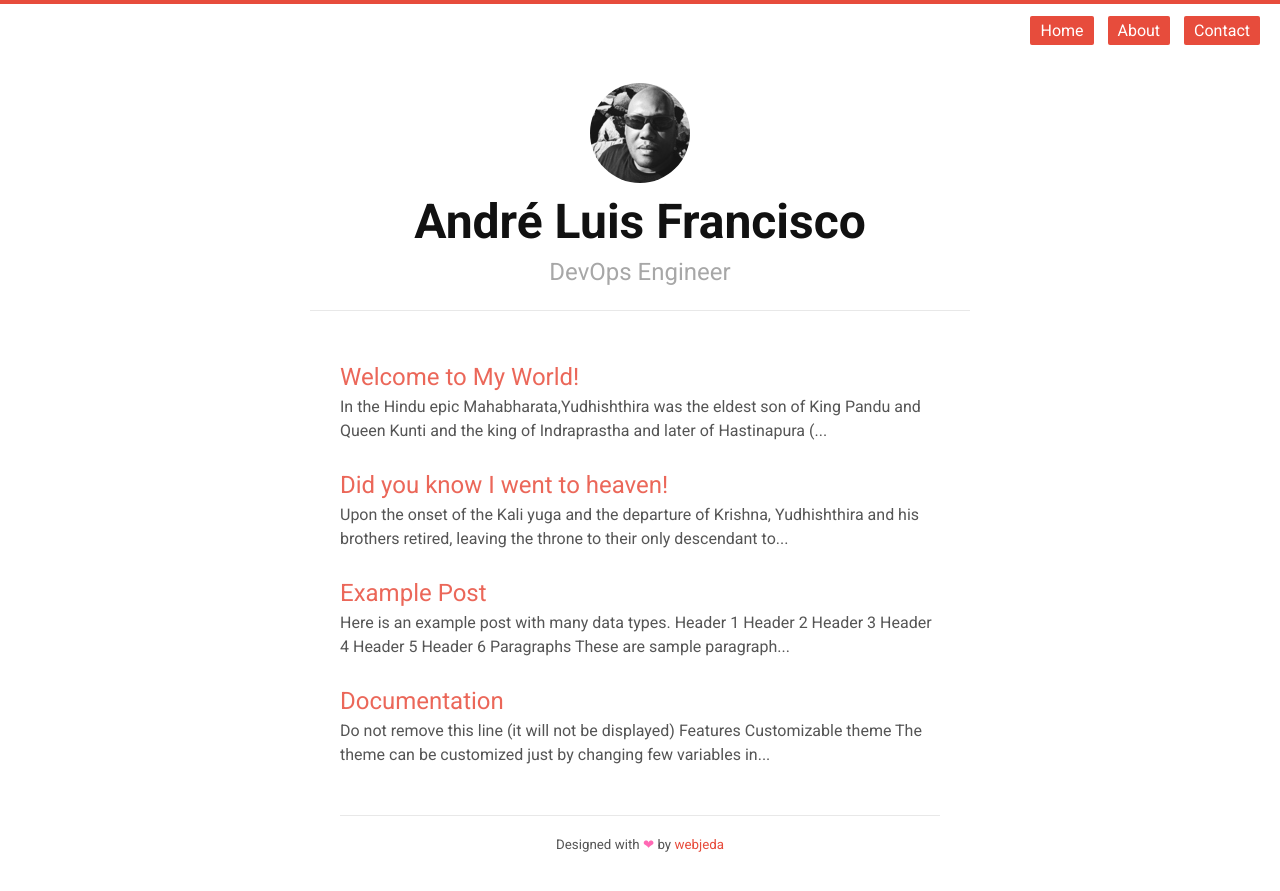
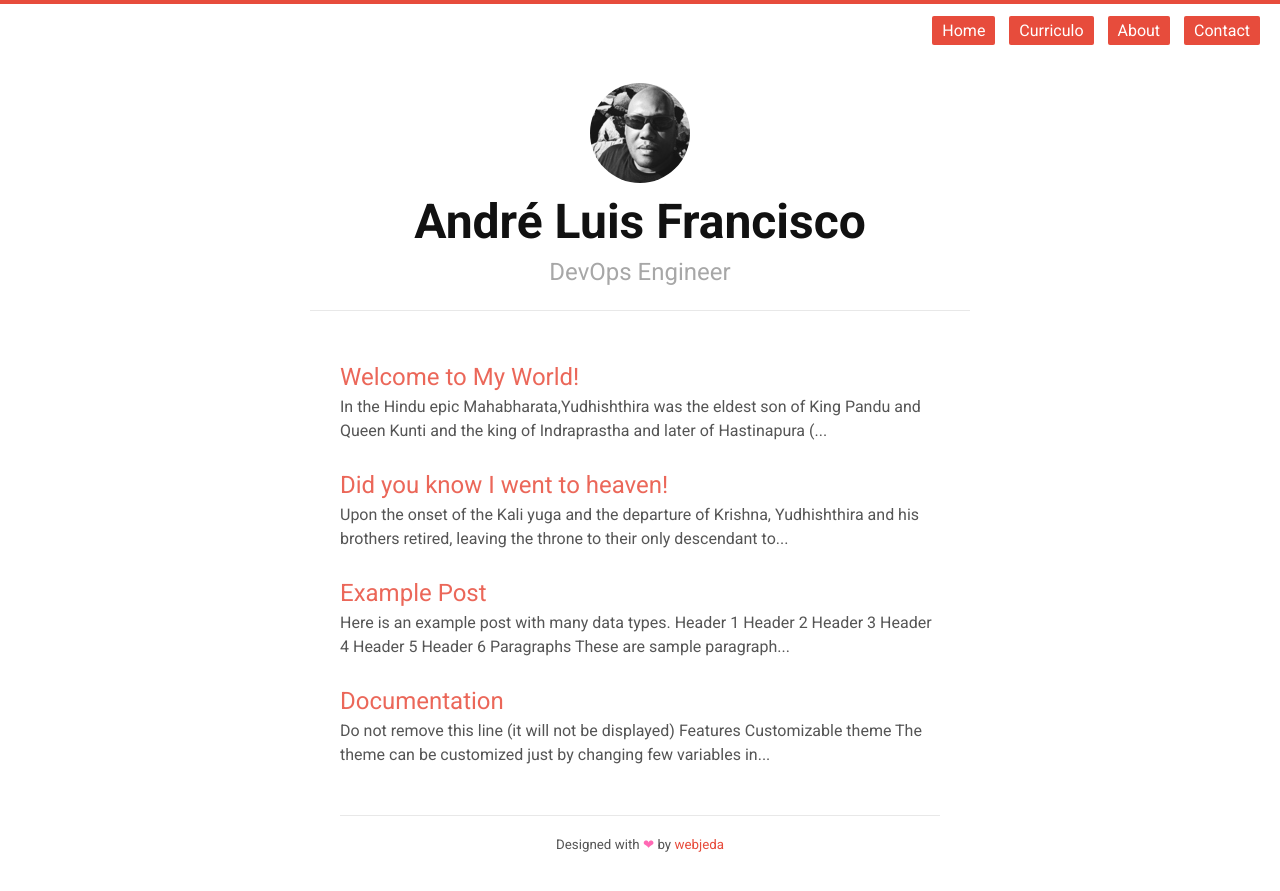
Before and after one commit to andreluisfrancisco/andreluisfrancisco.github.io, a Jekyll site: the page built from index.html, in a window 1280 px wide. Shown: the top 891 px of the page. Built offline with Jekyll 4.4.1, drawn with Linux system fonts in a browser that asks for light colours.

Commit message:
Update header.html

```diff
--- a/_includes/header.html
+++ b/_includes/header.html
@@ -1,6 +1,7 @@
 <header class="site-header">
    <nav class="site-nav">
         <a class="menu-link" href="{{site.baseurl}}/">Home</a>
+        <a class="menu-link" href="{{site.baseurl}}/curriculo/">Curriculo</a>
         <a class="menu-link" href="{{site.baseurl}}/about/">About</a>
         <a class="menu-link" href="{{site.baseurl}}/contact/">Contact</a>
     </nav>
```
